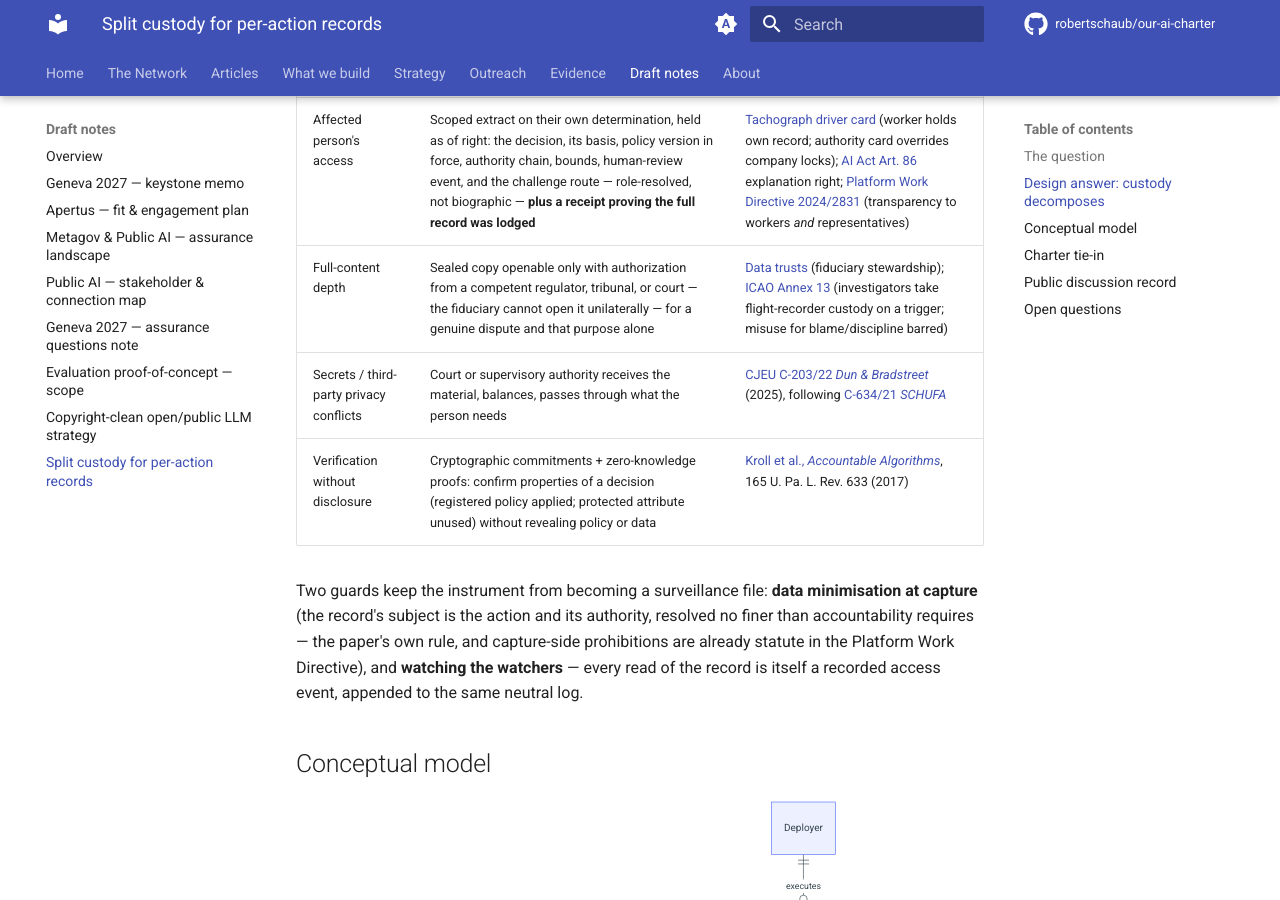
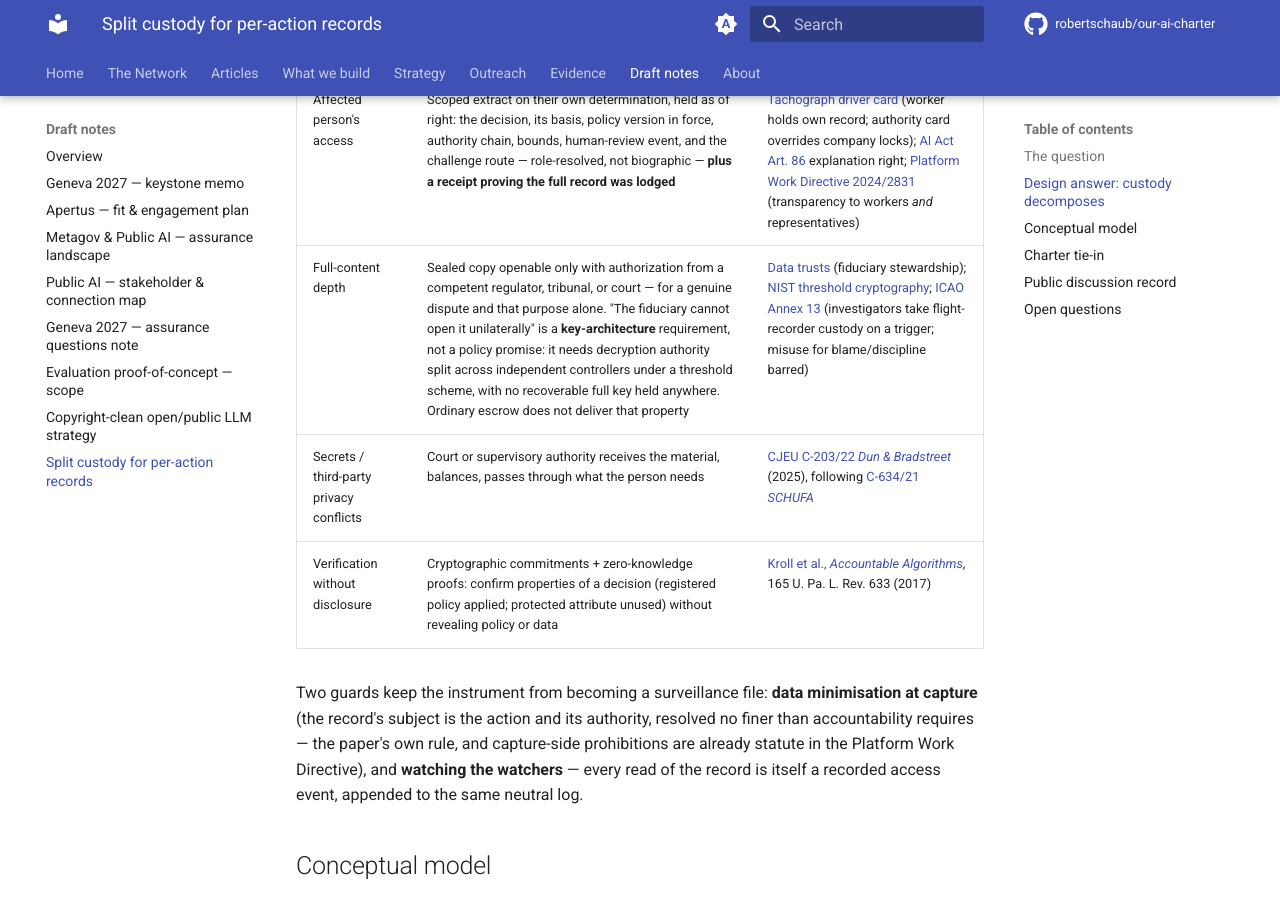
Before and after one commit to robertschaub/our-ai-charter, an MkDocs documentation site: the page built from docs/wip/split-custody-per-action-records.md, in a window 1280 px wide and 900 px high, scrolled down 1470 px. Built offline with MkDocs 1.6.1 and Material for MkDocs 9.7.7, drawn with Linux system fonts in a browser that asks for light colours; plug-ins that fetch from the network failed and are left out; comment, search, counter and statistics services are not loaded.

Commit message:
fix(docs): make no-single-party opening a key-architecture requirement
'The fiduciary cannot open it unilaterally' was written as a policy promise.
External review noted that ordinary key escrow does not guarantee it: the
property requires decryption authority split across independent controllers
under a threshold scheme, with no recoverable full key elsewhere.

States that as a requirement and cites NIST's threshold cryptography project.

Co-Authored-By: Claude Fable 5 <noreply@anthropic.com>

```diff
--- a/docs/wip/split-custody-per-action-records.md
+++ b/docs/wip/split-custody-per-action-records.md
@@ -22,7 +22,7 @@ Custody should not pick a side. Split the record into three separable concerns
 | Integrity | Neutral append-only log holding **batched** fingerprints only — **once a record has been lodged and receipted**, later alteration or disappearance is detectable by anyone (via the receipt below); content and per-record metadata readable by no one. A record *never* lodged leaves nothing to detect — see [open question 4](#open-questions) | [Certificate Transparency (RFC 9162](https://datatracker.ietf.org/doc/html/rfc9162), [formerly RFC 6962)](https://datatracker.ietf.org/doc/html/rfc6962); tamper-evident audit-log practice |
 | Survivability | An encrypted sealed copy of the record lodged with the independent fiduciary — the record outlives the institution's retention choices, vendor exits, and deletion | Flight-recorder deposit logic; answers the paper's "gone the day the vendor is" objection |
 | Affected person's access | Scoped extract on their own determination, held as of right: the decision, its basis, policy version in force, authority chain, bounds, human-review event, and the challenge route — role-resolved, not biographic — **plus a receipt proving the full record was lodged** | [Tachograph driver card](https://eur-lex.europa.eu/legal-content/EN/TXT/?uri=CELEX%3A32014R0165) (worker holds own record; authority card overrides company locks); [AI Act Art. 86](https://artificialintelligenceact.eu/article/86/) explanation right; [Platform Work Directive 2024/2831](https://www.etui.org/publications/eu-platform-work-directive) (transparency to workers *and* representatives) |
-| Full-content depth | Sealed copy openable only with authorization from a competent regulator, tribunal, or court — the fiduciary cannot open it unilaterally — for a genuine dispute and that purpose alone | [Data trusts](https://theodi.org/insights/explainers/what-is-a-data-trust/) (fiduciary stewardship); [ICAO Annex 13](https://skybrary.aero/sites/default/files/bookshelf/5876.pdf) (investigators take flight-recorder custody on a trigger; misuse for blame/discipline barred) |
+| Full-content depth | Sealed copy openable only with authorization from a competent regulator, tribunal, or court — for a genuine dispute and that purpose alone. "The fiduciary cannot open it unilaterally" is a **key-architecture** requirement, not a policy promise: it needs decryption authority split across independent controllers under a threshold scheme, with no recoverable full key held anywhere. Ordinary escrow does not deliver that property | [Data trusts](https://theodi.org/insights/explainers/what-is-a-data-trust/) (fiduciary stewardship); [NIST threshold cryptography](https://csrc.nist.gov/Projects/threshold-cryptography); [ICAO Annex 13](https://skybrary.aero/sites/default/files/bookshelf/5876.pdf) (investigators take flight-recorder custody on a trigger; misuse for blame/discipline barred) |
 | Secrets / third-party privacy conflicts | Court or supervisory authority receives the material, balances, passes through what the person needs | [CJEU C-203/22 *Dun & Bradstreet*](https://www.dpcuria.eu/case?reference=C-203%2F22) (2025), following [C-634/21 *SCHUFA*](https://www.dpcuria.eu/case?reference=C-634%2F21) |
 | Verification without disclosure | Cryptographic commitments + zero-knowledge proofs: confirm properties of a decision (registered policy applied; protected attribute unused) without revealing policy or data | [Kroll et al., *Accountable Algorithms*](https://papers.ssrn.com/sol3/papers.cfm?abstract_id=2765268), 165 U. Pa. L. Rev. 633 (2017) |
 
```
